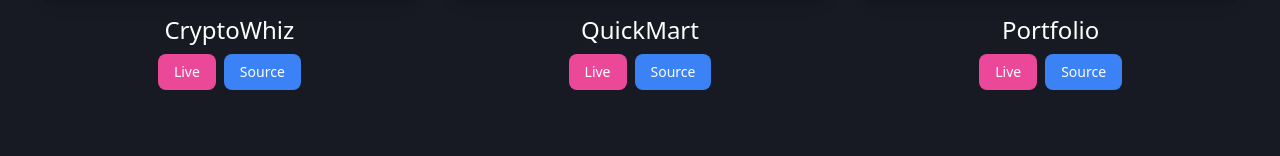
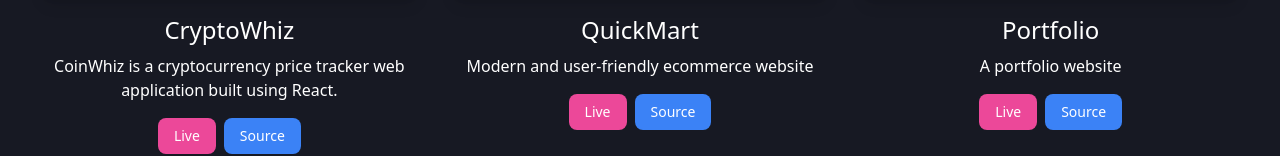
Before and after one commit to anudeep009/Portfolio, a React (Vite) app: page /projects in a window 1280 px wide. Shown: the part 510-666 px from the top of the page. Built offline with nearby package versions, Linux system fonts and the light colour scheme.

Commit message:
--update

```diff
--- a/src/components/Projects.jsx
+++ b/src/components/Projects.jsx
@@ -38,7 +38,9 @@ const Projects = () => {
       variants={containerVariants}
     >
       <p className="text-3xl font-bold mb-6">What have I created?</p>
-      <p className="mb-12">Creating is always attractive and I tried to never deprive myself of this pleasure, here you can see the projects published by me.</p>
+      <p className="mb-12">
+        Creating is always attractive and I tried to never deprive myself of this pleasure, here you can see the projects published by me.
+      </p>
       <motion.div
         className="flex flex-wrap justify-center items-start mb-10"
         variants={containerVariants}
@@ -62,6 +64,7 @@ const Projects = () => {
               />
             </motion.div>
             <h1 className="text-2xl mt-4 mb-2">{project.title}</h1>
+            <p className="mb-4">{project.description}</p>
             <div className="flex gap-2">
               <motion.a
                 href={project.livelink}
--- a/src/data/projects.js
+++ b/src/data/projects.js
@@ -3,7 +3,7 @@ const projects = [
     {
       title: 'CryptoWhiz',
       description: 'CoinWhiz is a cryptocurrency price tracker web application built using React.',
-      image: 'https://i.imghippo.com/files/BXgoA1720676317.png',
+      image: 'https://i.imghippo.com/files/P0E1t1722178573.png',
       githublink : 'https://github.com/anudeep009/CryptoWhiz',
       livelink : 'https://crypto-whiz.vercel.app/',
     },
```
